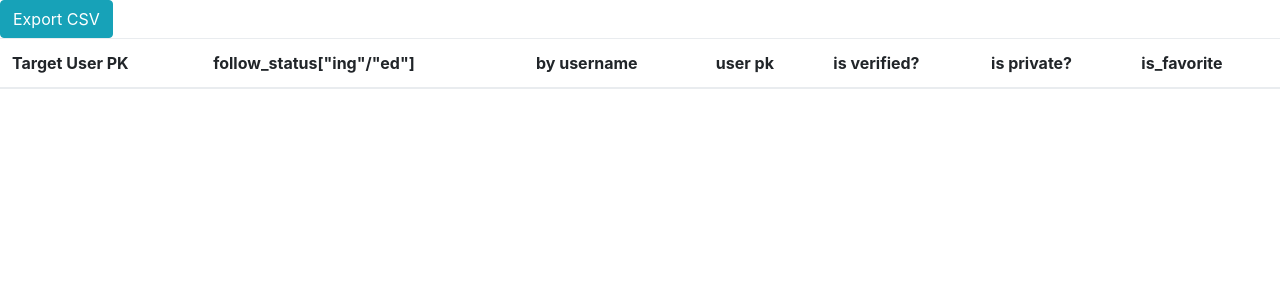
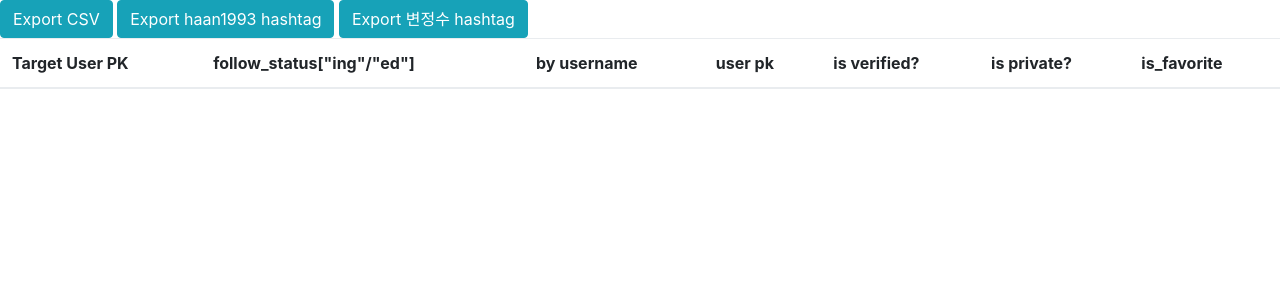
Before and after one commit to pauluskim/StarLight, a Django app: page /crawl/follow_list in a window 1280 px wide. Shown: the top 300 px of the page. Run offline with Django 3.2, Linux system fonts and the light colour scheme; data that the repository does not hold is empty; parts of the project's set-up code (start-up, migrations or seed data) failed here and were passed over; some libraries are stand-ins or nearby versions.

Commit message:
export hashtag dic and get hashtag dic only for following likers

```diff
--- a/starlight/crawler/templates/crawler/follow_list.html
+++ b/starlight/crawler/templates/crawler/follow_list.html
@@ -2,6 +2,8 @@
 
 {% block content %}
   <a href="/crawl/export_follow_csv" class="btn btn-info">Export CSV</a>
+  <a href="/crawl/export_hashtag_dic?user_pk=1910618675" class="btn btn-info">Export haan1993 hashtag</a>
+  <a href="/crawl/export_hashtag_dic?user_pk=437374249" class="btn btn-info">Export 변정수 hashtag</a>
   <table class="table">
     <thead>
       <tr>
--- a/starlight/crawler/urls.py
+++ b/starlight/crawler/urls.py
@@ -12,4 +12,5 @@ urlpatterns = [
     url(r'^crawl/export_follow_csv$', views.export_follow_csv, name='export_follow_csv'),
     url(r'^crawl/hashtag_dic$', views.start_hashtag_dictionary, name='hashtag_dictionary'),
     url(r'^crawl/api_hashtag_dic$', views.api_hashtag_dic, name='api_hashtag_dictionary'),
+    url(r'^crawl/export_hashtag_dic$', views.export_hashtag_dic, name='export_hashtag_dic'),
 ]
--- a/starlight/crawler/views.py
+++ b/starlight/crawler/views.py
@@ -26,6 +26,30 @@ def influencer_list(request):
     influencers = Influencer.objects.order_by('created_date')
     return render(request, 'crawler/influencer_list.html', {'influencers': influencers})
 
+def export_hashtag_dic(request):
+    target_user_pk= request.GET.get('user_pk', '')
+    # Create the HttpResponse object with the appropriate CSV header.
+    response = HttpResponse(content_type='text/csv')
+    response['Content-Disposition'] = 'attachment; filename="hashtag_dic.csv"'
+
+    writer = csv.writer(response)
+    writer.writerow(['user id', 'hashtag', 'count'])
+    influ_dic_list = Hashtag_Dictionary.objects.filter(user_pk = target_user_pk).order_by('-count')[:10]
+    for dic in influ_dic_list:
+        line_list = [dic.user_pk, dic.hashtag, dic.count]
+        line_list = [str(ele) for ele in line_list]
+        writer.writerow(line_list)
+
+    follows = Follow.objects.filter(follow_status='ed', object_pk = target_user_pk)
+    for follow in follows:
+        dic_list = Hashtag_Dictionary.objects.filter(user_pk = follow.user_pk).order_by('-count')[:2]
+        for dic in dic_list:
+            line_list = [dic.user_pk, dic.hashtag, dic.count]
+            line_list = [str(ele) for ele in line_list]
+            writer.writerow(line_list)
+
+    return response
+
 def export_follow_csv(request):
     # Create the HttpResponse object with the appropriate CSV header.
     response = HttpResponse(content_type='text/csv')
@@ -41,7 +65,6 @@ def export_follow_csv(request):
         writer.writerow(line_list)
 
     return response
-
 
 def user_follow(request):
     global host_ip
@@ -93,13 +116,18 @@ def start_hashtag_dictionary(request):
     response = requests.get(curl_url)
     media_json = response.json()["user"]["media"]
 
+    follower_set = set()
+    followers = Follow.objects.filter(follow_status='ed', object_pk = influencer.user_pk)
+    for follower in followers:
+        follower_set.add(follower.user_pk)
+
     likers = set()
     for node in media_json["nodes"]:
         media_id = node["id"]
         api.getMediaLikers(media_id)
         response_json = api.LastJson
         for user in response_json['users']:
-            likers.add((user['username'], user['pk']))
+            if user['pk'] in follower_set: likers.add((user['username'], user['pk']))
 
     total_liker_number = len(likers)
     for num, liker in enumerate(likers):
```
